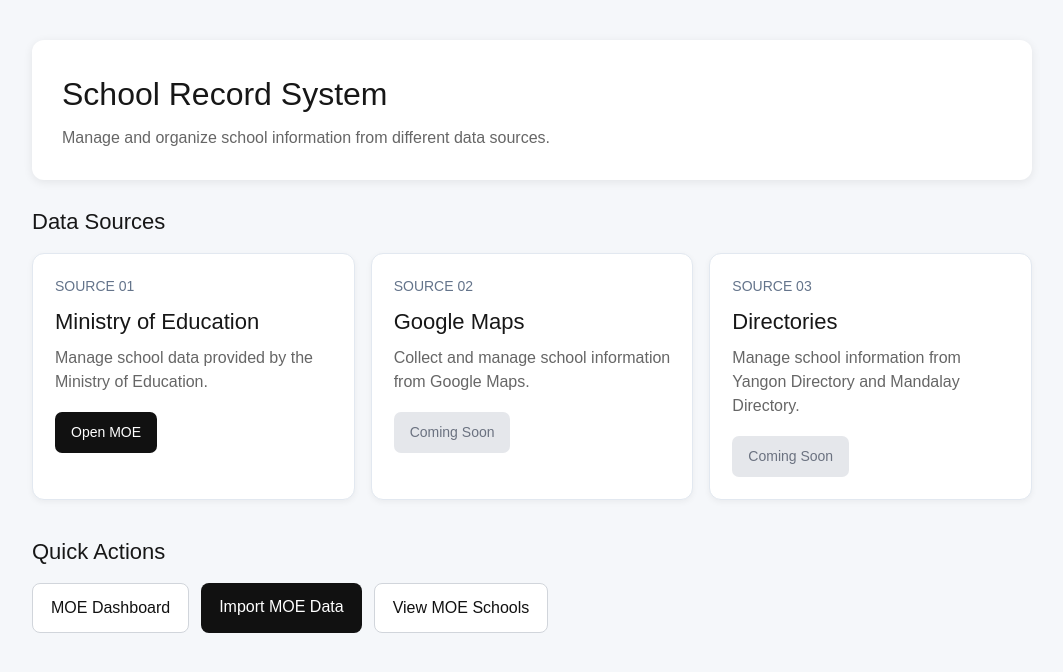
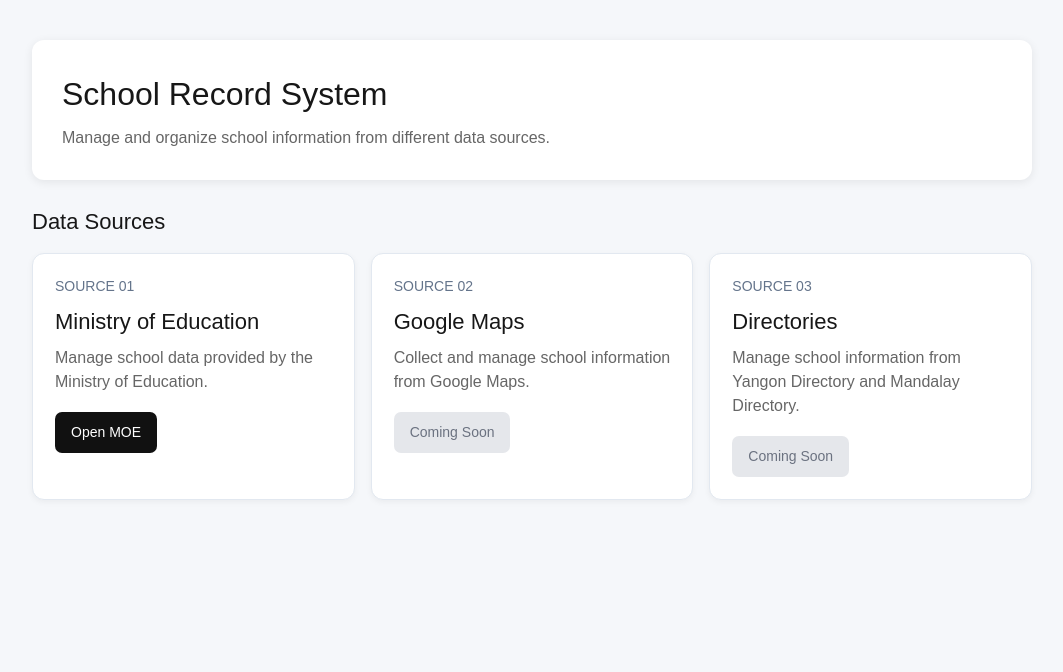
Before and after one commit to MayPhoo-tech-2020/school-record-system, a Next.js app: page / in a window 1280 px wide. Shown: the top 672 px of the page, without its empty margins (108-1171 px from the left). Built offline with nearby package versions, Linux system fonts and the light colour scheme.

Commit message:
update homepage

```diff
--- a/app/page.tsx
+++ b/app/page.tsx
@@ -237,67 +237,6 @@
             </div>
           </div>
         </div>
-
-        {/* Quick Actions */}
-        <div style={{ marginTop: "35px" }}>
-          <h2
-            style={{
-              fontSize: "22px",
-              marginBottom: "15px",
-            }}
-          >
-            Quick Actions
-          </h2>
-
-          <div
-            style={{
-              display: "flex",
-              flexWrap: "wrap",
-              gap: "12px",
-            }}
-          >
-            <Link
-              href="/moe"
-              style={{
-                padding: "12px 18px",
-                background: "#ffffff",
-                color: "#111",
-                textDecoration: "none",
-                borderRadius: "8px",
-                border: "1px solid #d1d5db",
-              }}
-            >
-              MOE Dashboard
-            </Link>
-
-            <Link
-              href="/moe/import"
-              style={{
-                padding: "12px 18px",
-                background: "#111",
-                color: "#fff",
-                textDecoration: "none",
-                borderRadius: "8px",
-              }}
-            >
-              Import MOE Data
-            </Link>
-
-            <Link
-              href="/moe/schools"
-              style={{
-                padding: "12px 18px",
-                background: "#ffffff",
-                color: "#111",
-                textDecoration: "none",
-                borderRadius: "8px",
-                border: "1px solid #d1d5db",
-              }}
-            >
-              View MOE Schools
-            </Link>
-          </div>
-        </div>
       </div>
     </main>
   );
```
